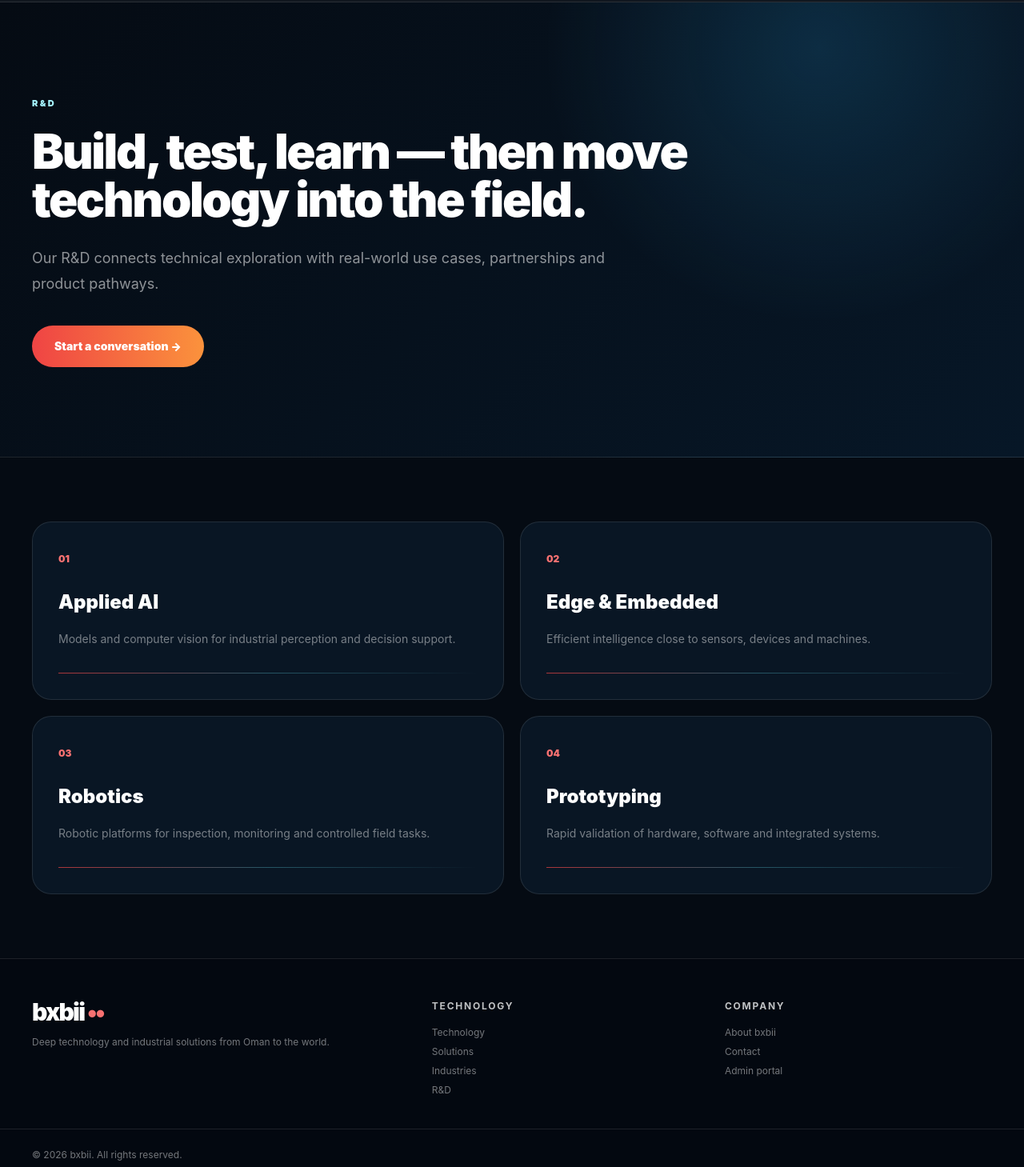
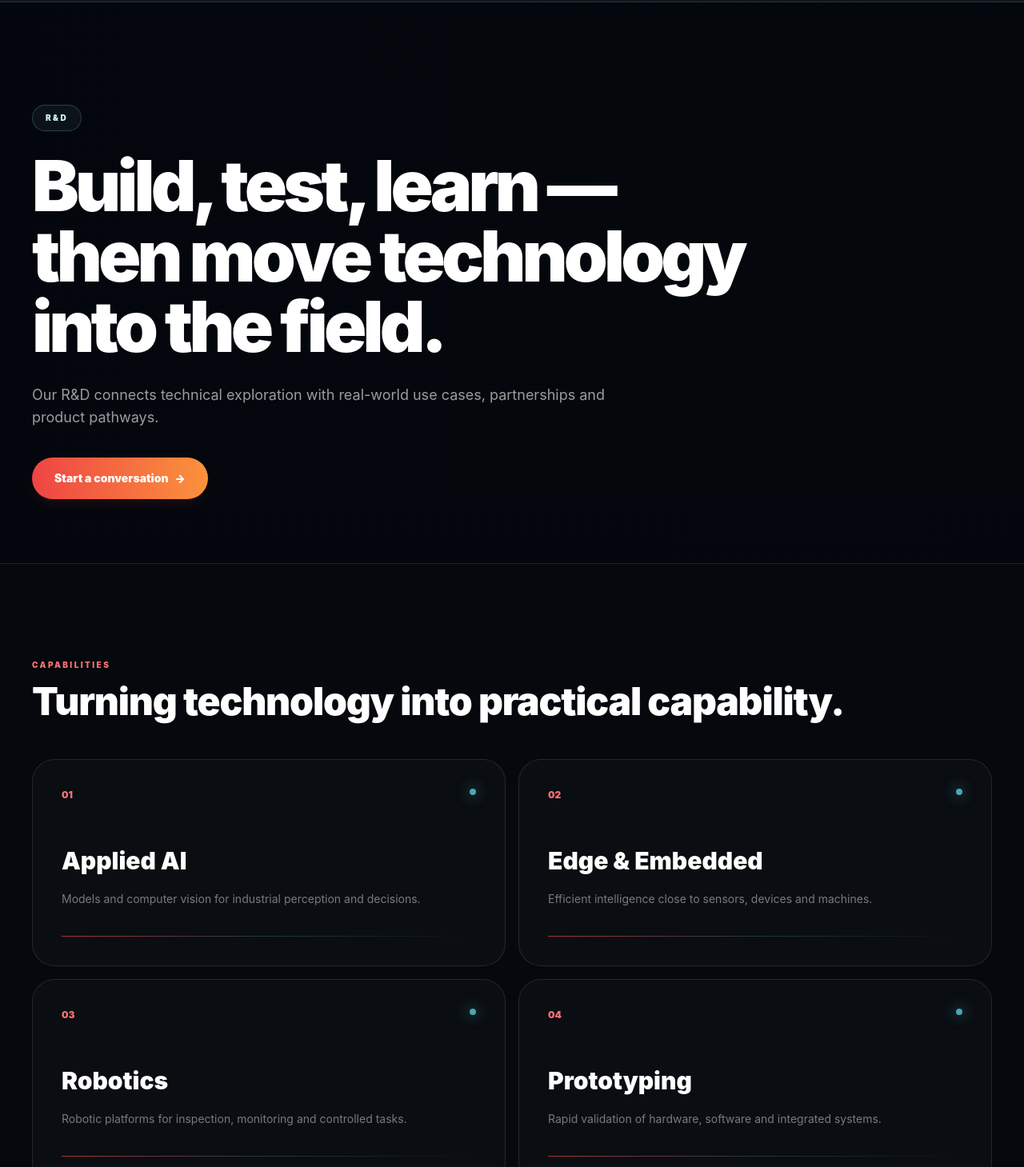
Before and after one commit to issaalazrihd-max/bxbii-ecosystem, a Next.js app in the folder edusec-cloud/apps/web/: page /rd in a window 1280 px wide. Shown: the part 60-1519 px from the top of the page at 80% size. Built offline with nearby package versions, Linux system fonts and the light colour scheme; no server answers.

Commit message:
Unify public page visual system

```diff
--- a/edusec-cloud/apps/web/src/components/public/deep-tech-pages.tsx
+++ b/edusec-cloud/apps/web/src/components/public/deep-tech-pages.tsx
@@ -1,13 +1,62 @@
 "use client";
 import Link from "next/link";
 import { useLanguage } from "./language-provider";
+
 type PageKey="technology"|"solutions"|"industries"|"rd"|"about"|"contact"|"impact";
-const pages:Record<PageKey,{e:string;a:string;t:string;ta:string;i:string;ia:string;c:Array<[string,string,string,string]>}>={
-technology:{e:"TECHNOLOGY STACK",a:"منظومة التقنية",t:"Engineering the intelligence layer of the physical world.",ta:"نهندس طبقة الذكاء للعالم المادي.",i:"bxbii brings together semiconductor design, embedded systems, sensing, connected devices, robotics and physical AI into an integrated technology stack.",ia:"تجمع bxbii بين تصميم أشباه الموصلات والأنظمة المدمجة والاستشعار والأجهزة المتصلة والروبوتات والذكاء الاصطناعي الفيزيائي ضمن منظومة متكاملة.",c:[["01","Semiconductor Design","تصميم أشباه الموصلات","Chip, electronics architecture and hardware-oriented product development."],["02","Embedded Systems","الأنظمة المدمجة","Reliable hardware/software foundations for connected and critical devices."],["03","Sensors & IoT","الحساسات وإنترنت الأشياء","Connected sensing, telemetry and digital-twin foundations for industry."],["04","Robotics & Physical AI","الروبوتات والذكاء الفيزيائي","Perception, computer vision and robotic systems connecting intelligence with action."]]},
-solutions:{e:"SOLUTIONS",a:"الحلول",t:"From industrial challenge to deployable technology.",ta:"من التحدي الصناعي إلى تقنية قابلة للتطبيق.",i:"We engineer technology around measurable operational problems — inspection, monitoring, safety, asset visibility and automation.",ia:"نطوّر التقنية حول تحديات تشغيلية قابلة للقياس — التفتيش والمراقبة والسلامة ورؤية الأصول والأتمتة.",c:[["01","Industrial Inspection","التفتيش الصناعي","Computer vision, sensors and robotic systems for inspection workflows."],["02","Safety & Monitoring","السلامة والمراقبة","Continuous sensing and intelligent alerts for demanding environments."],["03","Predictive Maintenance","الصيانة التنبؤية","Connected equipment data and analytics for maintenance visibility."],["04","Smart Infrastructure","البنية الأساسية الذكية","Integrated sensing, edge intelligence and connected systems for critical assets."]]},
-industries:{e:"INDUSTRIES",a:"القطاعات",t:"Technology for environments where reliability matters.",ta:"تقنية للبيئات التي تتطلب الاعتمادية.",i:"bxbii focuses on industrial and infrastructure contexts where early detection, safety, uptime and operational intelligence create tangible value.",ia:"تركز bxbii على البيئات الصناعية والبنية الأساسية حيث يصنع الكشف المبكر والسلامة واستمرارية التشغيل والذكاء التشغيلي قيمة ملموسة.",c:[["01","Oil & Gas","النفط والغاز","Inspection, monitoring, safety and operational intelligence."],["02","Mining & Manufacturing","التعدين والتصنيع","Equipment visibility, defect detection and industrial automation."],["03","Energy & Utilities","الطاقة والمرافق","Connected assets, monitoring and predictive operations."],["04","Ports, Airports & Infrastructure","الموانئ والمطارات والبنية الأساسية","Technology for critical assets and field operations."]]},
-rd:{e:"R&D",a:"البحث والتطوير",t:"Build, test, learn — then move technology into the field.",ta:"نبني ونختبر ونتعلم — ثم ننقل التقنية إلى الميدان.",i:"Our R&D connects technical exploration with real-world use cases, partnerships and product pathways.",ia:"يربط البحث والتطوير لدينا الاستكشاف التقني بحالات استخدام واقعية وشراكات ومسارات للمنتجات.",c:[["01","Applied AI","الذكاء الاصطناعي التطبيقي","Models and computer vision for industrial perception and decision support."],["02","Edge & Embedded","الحوسبة الطرفية والأنظمة المدمجة","Efficient intelligence close to sensors, devices and machines."],["03","Robotics","الروبوتات","Robotic platforms for inspection, monitoring and controlled field tasks."],["04","Prototyping","النمذجة التقنية","Rapid validation of hardware, software and integrated systems."]]},
-about:{e:"ABOUT BXBII",a:"عن bxbii",t:"An Omani deep-tech company building for the real world.",ta:"شركة عُمانية للتكنولوجيا العميقة تبني حلولًا للعالم الحقيقي.",i:"bxbii creates and integrates hardware, intelligent systems and connected technologies from Oman for regional and international opportunities.",ia:"تطوّر bxbii وتدمج الأجهزة والأنظمة الذكية والتقنيات المتصلة من عُمان للفرص الإقليمية والدولية.",c:[["01","Core Business","النشاط الأساسي","Semiconductors, robotics, IoT, embedded systems and industrial AI."],["02","Engineering Mindset","عقلية هندسية","Technology developed around use cases, constraints and deployment realities."],["03","Partnerships","الشراكات","Technical and commercial partnerships extend capabilities and market reach."],["04","Made in Oman","صناعة عُمانية","Building technical capability, products and opportunities from Oman."]]},
-contact:{e:"LET'S BUILD",a:"لنبنِ معًا",t:"Have an industrial problem worth solving?",ta:"لديك تحدٍ صناعي يستحق الحل؟",i:"Tell us what you are trying to inspect, connect, automate or build. We can explore the technology pathway together.",ia:"أخبرنا بما تريد تفتيشه أو ربطه أو أتمتته أو بناءه، ولنستكشف معًا المسار التقني المناسب.",c:[["01","Technology Partnerships","شراكات تقنية","Co-development, technology transfer and strategic technical collaboration."],["02","Industrial Projects","مشاريع صناعية","Inspection, monitoring, automation and connected-systems requirements."],["03","Product Development","تطوير المنتجات","Move an idea from technical concept toward a validated product pathway."],["04","General Enquiries","استفسارات عامة","Company, partnership and business enquiries."]]},
-impact:{e:"TECHNOLOGY WITH PURPOSE",a:"تقنية تصنع أثرًا",t:"Capability building is part of our wider impact.",ta:"بناء القدرات جزء من أثرنا الأوسع.",i:"Education and talent initiatives may be delivered as complementary social-impact programs, while bxbii's core identity remains deep-tech product and industrial technology.",ia:"يمكن تنفيذ مبادرات التعليم وبناء المواهب كبرامج أثر مجتمعي مكملة، بينما تبقى هوية bxbii الأساسية في المنتجات والتقنيات الصناعية العميقة.",c:[["01","Talent Development","تطوير المواهب","Selected initiatives that expose local talent to emerging technologies."],["02","Industry Awareness","الوعي الصناعي","Practical initiatives connecting people with real industrial challenges."],["03","Knowledge Transfer","نقل المعرفة","Sharing technical knowledge through partnerships and applied initiatives."],["04","Future Capability","قدرات المستقبل","Supporting long-term technical capability in Oman where appropriate."]]}}
-export function DeepTechPage({page}:{page:PageKey}){const{lang}=useLanguage();const ar=lang==="ar";const d=pages[page];return <main className="min-h-[75vh] bg-[#050b13] text-white"><section className="border-b border-white/10 bg-[radial-gradient(circle_at_80%_10%,rgba(47,183,255,.16),transparent_30%),linear-gradient(135deg,#050b13,#071727)] py-28"><div className={`mx-auto max-w-7xl px-5 sm:px-8 lg:px-10 ${ar?"text-right":""}`}><span className="text-[11px] font-black tracking-[.22em] text-cyan-200">{ar?d.a:d.e}</span><h1 className="mt-5 max-w-5xl text-5xl font-black leading-[1] tracking-[-.04em] sm:text-6xl">{ar?d.ta:d.t}</h1><p className="mt-7 max-w-3xl text-lg leading-8 text-white/55">{ar?d.ia:d.i}</p><Link href="/contact-us" className="mt-9 inline-flex rounded-full bg-gradient-to-r from-red-500 to-orange-400 px-7 py-4 text-sm font-black">{ar?"ابدأ محادثة":"Start a conversation"} →</Link></div></section><section className="mx-auto max-w-7xl px-5 py-20 sm:px-8 lg:px-10"><div className="grid gap-5 md:grid-cols-2">{d.c.map(([n,en,a,desc])=><article key={n} className={`rounded-[1.5rem] border border-white/10 bg-[#091624] p-8 ${ar?"text-right":""}`}><span className="text-xs font-black text-red-400">{n}</span><h2 className="mt-7 text-2xl font-black">{ar?a:en}</h2><p className="mt-4 text-sm leading-7 text-white/45">{desc}</p><div className="mt-7 h-px bg-gradient-to-r from-red-500/70 via-cyan-300/30 to-transparent"/></article>)}</div></section></main>}
+type Card=[string,string,string,string,string];
+const pages:Record<PageKey,{e:string;a:string;t:string;ta:string;i:string;ia:string;c:Card[]}>= {
+ technology:{e:"TECHNOLOGY",a:"التقنية",t:"Engineering intelligence for the physical world.",ta:"نهندس الذكاء للعالم الحقيقي.",i:"bxbii connects semiconductor design, embedded systems, sensing, connected devices and robotics into an integrated technology stack.",ia:"تربط bxbii بين تصميم أشباه الموصلات والأنظمة المدمجة والاستشعار والأجهزة المتصلة والروبوتات ضمن منظومة تقنية متكاملة.",c:[
+ ["01","Semiconductor Design","تصميم أشباه الموصلات","Chip, electronics architecture and hardware-oriented development.","تصميم الشرائح والبنية الإلكترونية وتطوير المنتجات المعتمدة على العتاد."],["02","Embedded Systems","الأنظمة المدمجة","Reliable hardware and software foundations for connected devices.","أسس موثوقة للعتاد والبرمجيات للأجهزة والأنظمة المتصلة."],["03","Sensors & IoT","الحساسات وإنترنت الأشياء","Connected sensing, telemetry and edge-ready systems.","الاستشعار المتصل والقياس عن بُعد والأنظمة الجاهزة للحوسبة الطرفية."],["04","Robotics & Physical AI","الروبوتات والذكاء الفيزيائي","Perception, vision and robotic systems connecting intelligence with action.","الإدراك والرؤية والأنظمة الروبوتية التي تربط الذكاء بالفعل."]]},
+ solutions:{e:"SOLUTIONS",a:"الحلول",t:"From industrial challenge to deployable technology.",ta:"من التحدي الصناعي إلى تقنية قابلة للتطبيق.",i:"We engineer technology around measurable operational problems: inspection, monitoring, safety, asset visibility and automation.",ia:"نطوّر التقنية حول تحديات تشغيلية قابلة للقياس: التفتيش والمراقبة والسلامة ورؤية الأصول والأتمتة.",c:[
+ ["01","Industrial Inspection","التفتيش الصناعي","Computer vision, sensors and robotic systems for inspection workflows.","الرؤية الحاسوبية والحساسات والأنظمة الروبوتية لعمليات التفتيش."],["02","Safety & Monitoring","السلامة والمراقبة","Continuous sensing and intelligent alerts for demanding environments.","استشعار مستمر وتنبيهات ذكية للبيئات التشغيلية الصعبة."],["03","Predictive Maintenance","الصيانة التنبؤية","Connected equipment data and analytics for maintenance visibility.","بيانات المعدات المتصلة والتحليلات لتحسين رؤية الصيانة."],["04","Smart Infrastructure","البنية الأساسية الذكية","Integrated sensing, edge intelligence and connected systems.","الاستشعار المتكامل والذكاء الطرفي والأنظمة المتصلة."]]},
+ industries:{e:"INDUSTRIES",a:"القطاعات",t:"Technology for environments where reliability matters.",ta:"تقنية للبيئات التي تتطلب الاعتمادية.",i:"bxbii focuses on industrial and infrastructure contexts where safety, uptime and operational intelligence create tangible value.",ia:"تركز bxbii على البيئات الصناعية والبنية الأساسية حيث تصنع السلامة واستمرارية التشغيل والذكاء التشغيلي قيمة ملموسة.",c:[
+ ["01","Oil & Gas","النفط والغاز","Inspection, monitoring, safety and operational intelligence.","التفتيش والمراقبة والسلامة والذكاء التشغيلي."],["02","Mining & Manufacturing","التعدين والتصنيع","Equipment visibility, defect detection and industrial automation.","رؤية المعدات واكتشاف العيوب والأتمتة الصناعية."],["03","Energy & Utilities","الطاقة والمرافق","Connected assets, monitoring and predictive operations.","الأصول المتصلة والمراقبة والعمليات التنبؤية."],["04","Ports & Infrastructure","الموانئ والبنية الأساسية","Technology for critical assets and field operations.","تقنيات للأصول الحيوية والعمليات الميدانية."]]},
+ rd:{e:"R&D",a:"البحث والتطوير",t:"Build, test, learn — then move technology into the field.",ta:"نبني ونختبر ونتعلم — ثم ننقل التقنية إلى الميدان.",i:"Our R&D connects technical exploration with real-world use cases, partnerships and product pathways.",ia:"يربط البحث والتطوير لدينا الاستكشاف التقني بحالات استخدام واقعية وشراكات ومسارات للمنتجات.",c:[
+ ["01","Applied AI","الذكاء الاصطناعي التطبيقي","Models and computer vision for industrial perception and decisions.","نماذج ورؤية حاسوبية للإدراك الصناعي ودعم القرارات."],["02","Edge & Embedded","الحوسبة الطرفية والأنظمة المدمجة","Efficient intelligence close to sensors, devices and machines.","ذكاء فعال قريب من الحساسات والأجهزة والآلات."],["03","Robotics","الروبوتات","Robotic platforms for inspection, monitoring and controlled tasks.","منصات روبوتية للتفتيش والمراقبة والمهام الميدانية المنضبطة."],["04","Prototyping","النمذجة التقنية","Rapid validation of hardware, software and integrated systems.","تحقق سريع من العتاد والبرمجيات والأنظمة المتكاملة."]]},
+ about:{e:"ABOUT BXBII",a:"عن bxbii",t:"An Omani deep-tech company building for the real world.",ta:"شركة عُمانية للتكنولوجيا العميقة تبني للعالم الحقيقي.",i:"bxbii creates and integrates hardware, intelligent systems and connected technologies from Oman for regional and international opportunities.",ia:"تطوّر bxbii وتدمج الأجهزة والأنظمة الذكية والتقنيات المتصلة من عُمان للفرص الإقليمية والدولية.",c:[
+ ["01","Core Business","النشاط الأساسي","Semiconductors, robotics, IoT, embedded systems and industrial AI.","أشباه الموصلات والروبوتات وإنترنت الأشياء والأنظمة المدمجة والذكاء الصناعي."],["02","Engineering Mindset","عقلية هندسية","Technology developed around use cases and deployment realities.","تقنية تُطوّر حول حالات الاستخدام ومتطلبات التطبيق الفعلي."],["03","Partnerships","الشراكات","Technical and commercial partnerships extend capabilities and reach.","شراكات تقنية وتجارية توسّع القدرات والوصول إلى الأسواق."],["04","Made in Oman","صناعة عُمانية","Building technical capability, products and opportunities from Oman.","بناء القدرات التقنية والمنتجات والفرص انطلاقًا من عُمان."]]},
+ contact:{e:"LET'S BUILD",a:"لنبنِ معًا",t:"Have an industrial problem worth solving?",ta:"لديك تحدٍ صناعي يستحق الحل؟",i:"Tell us what you are trying to inspect, connect, automate or build. We can explore the technology pathway together.",ia:"أخبرنا بما تريد تفتيشه أو ربطه أو أتمتته أو بناءه، ولنستكشف معًا المسار التقني المناسب.",c:[
+ ["01","Technology Partnerships","شراكات تقنية","Co-development, technology transfer and strategic technical collaboration.","التطوير المشترك ونقل التقنية والتعاون التقني الاستراتيجي."],["02","Industrial Projects","مشاريع صناعية","Inspection, monitoring, automation and connected-systems requirements.","متطلبات التفتيش والمراقبة والأتمتة والأنظمة المتصلة."],["03","Product Development","تطوير المنتجات","Move an idea from technical concept toward a validated product.","نقل الفكرة من المفهوم التقني إلى مسار منتج قابل للتحقق."],["04","General Enquiries","استفسارات عامة","Company, partnership and business enquiries.","استفسارات الشركة والشراكات والأعمال."]]},
+ impact:{e:"TECHNOLOGY WITH PURPOSE",a:"تقنية تصنع أثرًا",t:"Capability building is part of our wider impact.",ta:"بناء القدرات جزء من أثرنا الأوسع.",i:"Education and talent initiatives complement bxbii's core identity in deep-tech products and industrial technology.",ia:"تكمل مبادرات التعليم وبناء المواهب هوية bxbii الأساسية في المنتجات والتقنيات الصناعية العميقة.",c:[
+ ["01","Talent Development","تطوير المواهب","Initiatives that expose local talent to emerging technologies.","مبادرات تعرّف المواهب المحلية بالتقنيات الناشئة."],["02","Industry Awareness","الوعي الصناعي","Practical initiatives connecting people with real industrial challenges.","مبادرات عملية تربط الناس بالتحديات الصناعية الحقيقية."],["03","Knowledge Transfer","نقل المعرفة","Sharing technical knowledge through partnerships and applied initiatives.","مشاركة المعرفة التقنية عبر الشراكات والمبادرات التطبيقية."],["04","Future Capability","قدرات المستقبل","Supporting long-term technical capability in Oman where appropriate.","دعم القدرات التقنية طويلة المدى في عُمان حيثما كان ذلك مناسبًا."]]}
+};
+
+export function DeepTechPage({page}:{page:PageKey}){
+ const {lang}=useLanguage(); const ar=lang==="ar"; const d=pages[page];
+ return <main className="min-h-screen overflow-hidden bg-[#05080d] text-white">
+  <section className="relative min-h-[620px] overflow-hidden border-b border-white/10">
+   <div className="absolute inset-0 bg-[url('/images/oman-hero.webp')] bg-cover bg-center"/>
+   <div className="absolute inset-0 bg-[linear-gradient(90deg,rgba(3,7,13,.95)_0%,rgba(3,7,13,.78)_40%,rgba(3,7,13,.25)_78%,rgba(3,7,13,.5)_100%)]"/>
+   <div className="absolute inset-0 bg-[linear-gradient(0deg,rgba(3,7,13,.95)_0%,transparent_55%,rgba(3,7,13,.2)_100%)]"/>
+   <div className={`relative mx-auto flex min-h-[620px] max-w-7xl items-end px-5 pb-20 pt-32 sm:px-8 lg:px-10 ${ar?"text-right":""}`}>
+    <div className="max-w-4xl">
+     <span className="inline-flex rounded-full border border-cyan-200/20 bg-cyan-200/5 px-4 py-2 text-[10px] font-black tracking-[.24em] text-cyan-100">{ar?d.a:d.e}</span>
+     <h1 className="mt-6 text-5xl font-black leading-[.98] tracking-[-.055em] sm:text-7xl lg:text-[88px]">{ar?d.ta:d.t}</h1>
+     <p className="mt-7 max-w-3xl text-base leading-8 text-white/60 sm:text-lg">{ar?d.ia:d.i}</p>
+     <Link href="/contact-us" className="mt-9 inline-flex rounded-full bg-gradient-to-r from-red-500 to-orange-400 px-7 py-4 text-sm font-black shadow-lg shadow-red-500/10">{ar?"ابدأ محادثة":"Start a conversation"} <span className="ms-2">→</span></Link>
+    </div>
+   </div>
+  </section>
+  <section className="mx-auto max-w-7xl px-5 py-20 sm:px-8 lg:px-10 lg:py-28">
+   <div className={`mb-12 flex items-end justify-between gap-8 ${ar?"text-right":""}`}>
+    <div><span className="text-[10px] font-black tracking-[.24em] text-red-400">{ar?"مجالاتنا":"CAPABILITIES"}</span><h2 className="mt-3 text-3xl font-black tracking-tight sm:text-5xl">{ar?"نحوّل التقنية إلى قدرة عملية.":"Turning technology into practical capability."}</h2></div>
+   </div>
+   <div className="grid gap-4 md:grid-cols-2">
+    {d.c.map(([n,en,a,desc,descAr])=><article key={n} className={`group rounded-[28px] border border-white/10 bg-white/[.025] p-7 transition duration-300 hover:-translate-y-1 hover:border-cyan-200/25 hover:bg-white/[.045] sm:p-9 ${ar?"text-right":""}`}>
+      <div className="flex items-start justify-between gap-6"><span className="text-xs font-black text-red-400">{n}</span><span className="h-2 w-2 rounded-full bg-cyan-300/70 shadow-[0_0_18px_rgba(103,232,249,.7)]"/></div>
+      <h3 className="mt-14 text-2xl font-black sm:text-3xl">{ar?a:en}</h3>
+      <p className="mt-4 max-w-xl text-sm leading-7 text-white/45">{ar?descAr:desc}</p>
+      <div className="mt-8 h-px bg-gradient-to-r from-red-500/70 via-cyan-300/20 to-transparent"/>
+    </article>)}
+   </div>
+  </section>
+  <section className="border-t border-white/10 bg-[#07111a]">
+   <div className={`mx-auto max-w-7xl px-5 py-16 sm:px-8 lg:px-10 ${ar?"text-right":""}`}>
+    <div className="flex flex-col justify-between gap-8 rounded-[30px] border border-white/10 bg-white/[.025] p-8 sm:p-10 lg:flex-row lg:items-center">
+     <div><span className="text-[10px] font-black tracking-[.24em] text-cyan-200">{ar?"bxbii":"BUILT IN OMAN"}</span><h2 className="mt-3 text-3xl font-black">{ar?"جاهزون لبناء الحل التالي.":"Ready to build the next solution."}</h2></div>
+     <Link href="/contact-us" className="inline-flex w-fit rounded-full border border-white/15 px-6 py-3 text-sm font-black transition hover:border-cyan-200/40">{ar?"تواصل معنا":"Talk to bxbii"} →</Link>
+    </div>
+   </div>
+  </section>
+ </main>
+}
```
